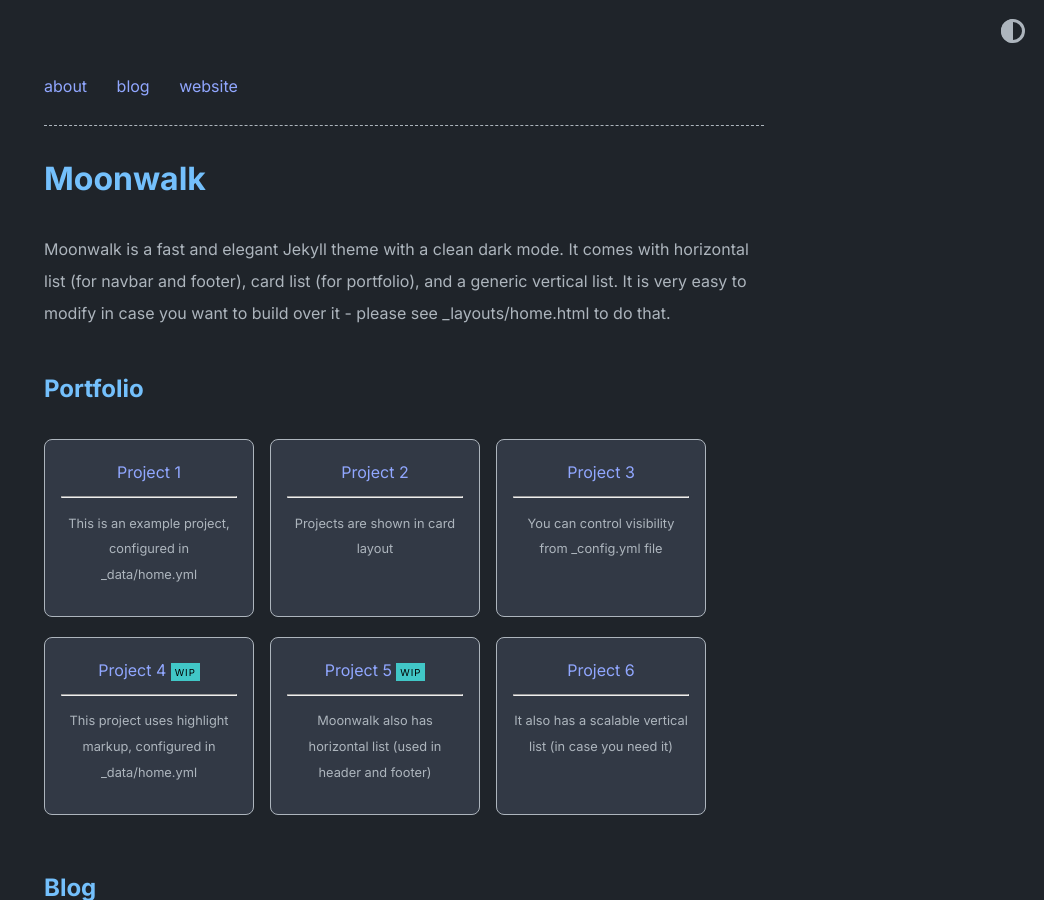
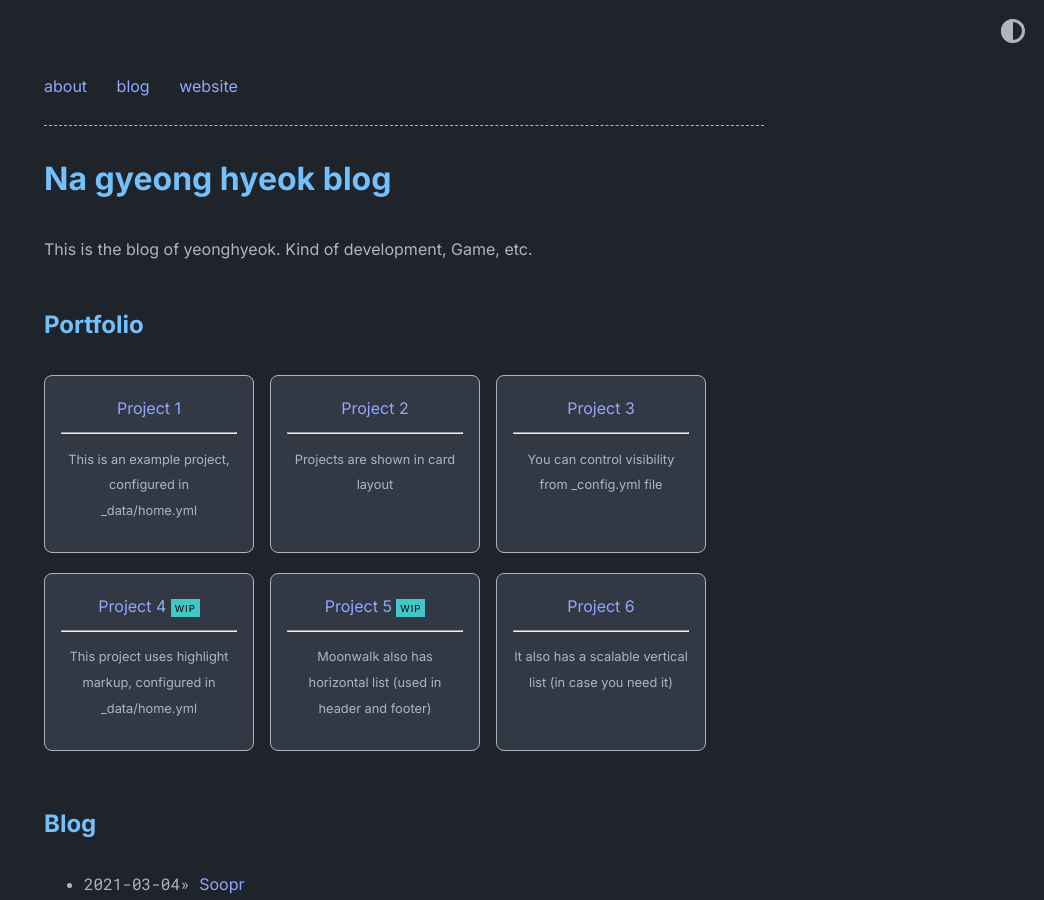
Before and after one commit to skrudgur/skrudgur.github.io, a Jekyll site: the page built from index.md, in a window 1280 px wide and 900 px high. Shown: the whole window, without its empty margins (236-1280 px from the left). Built offline with Jekyll 4.4.1, drawn with Linux system fonts in a browser that asks for light colours.

Commit message:
제목 수정

```diff
--- a/_config.yml
+++ b/_config.yml
@@ -1,8 +1,8 @@
-title: Moonwalk
+title: Na gyeong hyeok blog
 author: Abhinav Saxena
 url: https://www.abhinavsaxena.com/moonwalk # root address of the site
 description: > # description of the site (multiple lines allowed)
-  Moonwalk is a fast and elegant Jekyll theme with a clean dark mode. It comes with horizontal list (for navbar and footer), card list (for portfolio), and a generic vertical list. It is very easy to modify in case you want to build over it - please see _layouts/home.html to do that.
+  This is the blog of yeonghyeok. Kind of development, Game, etc.
 
 permalink: /:slug
 
```
